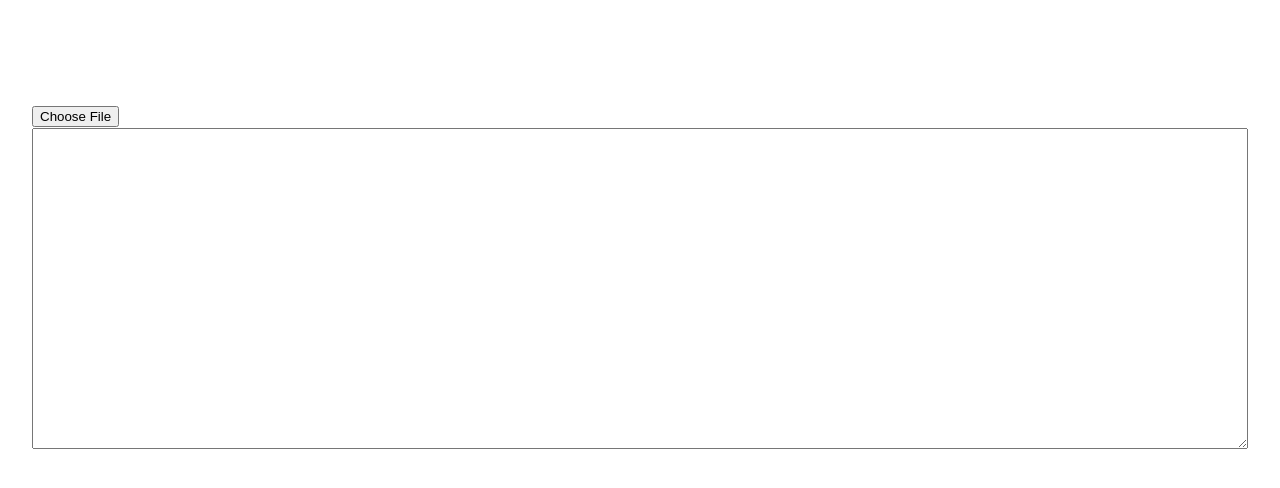
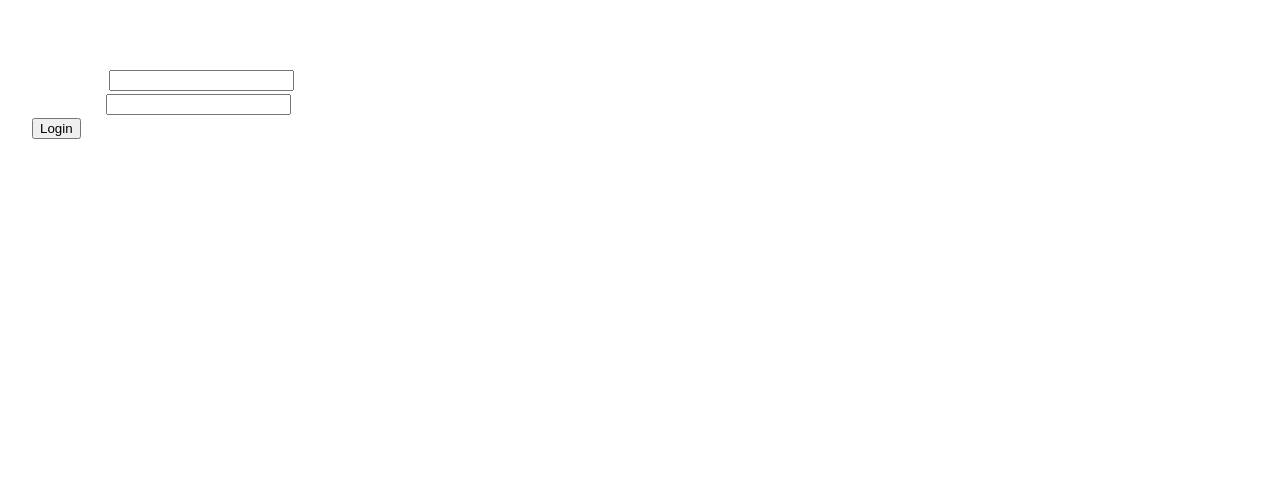
Before and after one commit to EDiosanaFG/SDSAutomationProject, a Vue app in the folder SDS_Extraction_Tool_FrontEnd/: page /login in a window 1280 px wide. Shown: the top 488 px of the page. Built offline with nearby package versions, Linux system fonts and the light colour scheme.

Commit message:
Added login page

```diff
--- a/SDS_Extraction_Tool_FrontEnd/package.json
+++ b/SDS_Extraction_Tool_FrontEnd/package.json
@@ -9,7 +9,9 @@
     "preview": "vite preview"
   },
   "dependencies": {
+    "bcryptjs": "^3.0.2",
     "firebase-tools": "^14.6.0",
+    "pinia": "^3.0.3",
     "vue": "^3.5.13",
     "vue-loading-overlay": "^6.0.6"
   },
--- a/SDS_Extraction_Tool_FrontEnd/src/App.vue
+++ b/SDS_Extraction_Tool_FrontEnd/src/App.vue
@@ -1,84 +1,3 @@
-<script setup>
-  import { ref, computed } from 'vue';
-  import { useLoading } from 'vue-loading-overlay';
-  import 'vue-loading-overlay/dist/css/index.css';
-  import CopyableTable from './components/CopyableTable.vue';
-
-  const statusText = ref('');
-  const picker = ref(null); // File picker
-  const fileName = ref('');
-  const tableData = ref([]); // Table data for copyable table
-
-  async function onFile(e) {
-    const file = e.target.files[0];
-
-    if (!file) {
-      return;
-    }
-
-    const loader = useLoading();
-    const loadingInst = loader.show();
-
-    try {
-
-      // Set status message.
-      statusText.value = `Extracting data from ${file.name}`;
-
-      // Send the file to the API.
-      const form = new FormData();
-      form.append('file', file);
-      const url = 'https://isura-sds-automation-api.duckdns.org/api/extract';
-      const res = await fetch(url, {
-        method: 'POST',
-        body: form
-      });
-
-
-      if (!res.status || res.status !== 200) {
-        throw new Error(`Failed to fetch: ${res.status}`);
-      }
-
-      const json = await res.json();
-      const parsedJson = JSON.parse(json.jsonString);
-      console.log(parsedJson);
-
-      // Set the output text.
-      tableData.value = [parsedJson];
-
-      // Set the status text.
-      statusText.value = 'Data extracted.';
-
-    } catch (error) {
-      statusText.value = `Error: ${error}`;
-    } finally {
-      loadingInst.hide();
-    }
-
-  }
-</script>
-
 <template>
-  <div>
-    <h1>SDS Extraction Tool</h1>
-    <p>Select a Safety Data Sheet .pdf to extract data from.</p>
-  </div>
-
-  <div>
-    <input ref="picker" type="file" accept=".pdf" @change="onFile" class="hidden" />
-  </div>
-
-  <p v-if="statusText">{{ statusText }}</p>
-  <p v-if="fileName">Extracting data from {{ fileName }}...</p>
-
-  <CopyableTable :data="tableData"/>
-
-
-  <footer>
-    <p>Created by: Ethan Diosana</p>
-  </footer>
+  <router-view />
 </template>
-
-
-<style scoped>
-
-</style>
--- /dev/null
+++ b/SDS_Extraction_Tool_FrontEnd/src/config/urls.json
@@ -0,0 +1,10 @@
+{
+    "meta": {
+        "description": "Contains the urls used in this app"
+    },
+    "urls": {
+        "api": {
+            "extractSDSPdfInfo": "https://isura-sds-automation-api.duckdns.org/api/extract"
+        }
+    }
+}
--- a/SDS_Extraction_Tool_FrontEnd/src/main.js
+++ b/SDS_Extraction_Tool_FrontEnd/src/main.js
@@ -1,7 +1,11 @@
 import './assets/main.css'
 
 import { createApp } from 'vue';
+import { createPinia } from 'pinia';
 import App from './App.vue'
+import router from './router';
 
 const app = createApp(App)
+app.use(createPinia()); // User auth
+app.use(router);
 app.mount('#app');
--- /dev/null
+++ b/SDS_Extraction_Tool_FrontEnd/src/router/index.js
@@ -0,0 +1,31 @@
+import { createRouter, createWebHistory } from 'vue-router';
+import Login from '../views/Login.vue';
+import Home from '../views/Home.vue';
+import { useAuthStore } from '@/stores/auth';
+/**
+ * Available routes
+ */
+const routes = [
+    { path: '/login', component: Login },
+    { path: '/', component: Home, meta: { requiresAuth: true } }
+];
+
+const router = createRouter({
+    history: createWebHistory(),
+    routes
+});
+
+
+//Define authentication requirement
+router.beforeEach(async (to, from, next) => {
+    const auth = useAuthStore();
+    if (to.meta.requiresAuth && !auth.isAuthenticated) {
+        return next('/login');
+    }
+    if (to.path === 'login' && !auth.isAuthenticated) {
+        return next('/');
+    }
+    next();
+});
+
+export default router;
--- /dev/null
+++ b/SDS_Extraction_Tool_FrontEnd/src/stores/auth.js
@@ -0,0 +1,28 @@
+import { defineStore } from 'pinia';
+import bcrypt from 'bcryptjs';
+
+export const useAuthStore = defineStore('auth', {
+    state: () => ({
+        isAuthenticated: !!localStorage.getItem('loggedIn'),
+    }),
+    actions: {
+        login(enteredUsername, enteredPassword) {
+            const FIXED_USER = 'isura';
+            const FIXED_HASH = '$2y$10$E6eHYJ/GUYjLLItm6MlSCOZcZz5QeNuAqKctI1ONXUKMs/wHK2bNq'; // your bcrypt hash
+
+            if (
+                enteredUsername === FIXED_USER &&
+                bcrypt.compareSync(enteredPassword, FIXED_HASH)
+            ) {
+                this.isAuthenticated = true;
+                localStorage.setItem('loggedIn', 'true');
+                return true;
+            }
+            return false;
+        },
+        logout() {
+            this.isAuthenticated = false;
+            localStorage.removeItem('loggedIn');
+        },
+    },
+});
--- /dev/null
+++ b/SDS_Extraction_Tool_FrontEnd/src/views/Home.vue
@@ -0,0 +1,84 @@
+<script setup>
+import { ref } from 'vue';
+import { useLoading } from 'vue-loading-overlay';
+import 'vue-loading-overlay/dist/css/index.css';
+import CopyableTable from '../components/CopyableTable.vue';
+import { urls } from '../config/urls.json';
+
+const statusText = ref('');
+const picker = ref(null); // File picker
+const fileName = ref('');
+const tableData = ref([]); // Table data for copyable table
+
+async function onFile(e) {
+    const file = e.target.files[0];
+
+    if (!file) {
+        return;
+    }
+
+    const loader = useLoading();
+    const loadingInst = loader.show();
+
+    try {
+
+        // Set status message.
+        statusText.value = `Extracting data from ${file.name}`;
+
+        // Send the file to the API.
+        const form = new FormData();
+        form.append('file', file);
+        const url = urls.api.extractSDSPfInfo;
+        const res = await fetch(url, {
+            method: 'POST',
+            body: form
+        });
+
+
+        if (!res.status || res.status !== 200) {
+            throw new Error(`Failed to fetch: ${res.status}`);
+        }
+
+        const json = await res.json();
+        const parsedJson = JSON.parse(json.jsonString);
+        console.log(parsedJson);
+
+        // Set the output text.
+        tableData.value = [parsedJson];
+
+        // Set the status text.
+        statusText.value = 'Data extracted.';
+
+    } catch (error) {
+        statusText.value = `Error: ${error}`;
+    } finally {
+        loadingInst.hide();
+    }
+
+}
+</script>
+
+
+<template>
+    <div>
+        <h1>SDS Extraction Tool</h1>
+        <p>Select a Safety Data Sheet .pdf to extract data from.</p>
+    </div>
+
+    <div>
+        <input ref="picker" type="file" accept=".pdf" @change="onFile" class="hidden" />
+    </div>
+
+    <p v-if="statusText">{{ statusText }}</p>
+    <p v-if="fileName">Extracting data from {{ fileName }}...</p>
+
+    <CopyableTable :data="tableData" />
+
+
+    <footer>
+        <p>Created by: Ethan Diosana</p>
+    </footer>
+</template>
+
+
+<style scoped></style>
--- /dev/null
+++ b/SDS_Extraction_Tool_FrontEnd/src/views/Login.vue
@@ -0,0 +1,43 @@
+<script setup>
+import { ref } from 'vue';
+import { useRouter } from 'vue-router';
+import { useAuthStore } from '@/stores/auth';
+
+const auth=useAuthStore(); // Use the authentication storage
+const router = useRouter();
+const username = ref('');
+const password = ref('');
+const error = ref('');
+const loading = ref(false);
+
+const handleSubmit = async () => {
+    loading.value = true;
+    error.value = "";
+    if (auth.login(username.value, password.value)) {
+        router.push("/");
+    } else {
+        error.value = "Invalid credentials";
+        loading.value = false;
+    }
+}
+</script>
+
+<template>
+    <div class="login-container">
+        <h2>Login</h2>
+        <form @submit.prevent="handleSubmit">
+            <div>
+                <label for="username">Username:</label>
+                <input id="username" type="text" v-model="username" required />
+            </div>
+            <div>
+                <label for="password">password:</label>
+                <input id="password" type="text" v-model="password" required />
+            </div>
+            <button type="submit" :disabled="loading">
+                {{ loading ? "Logging in..." : "Login" }}
+            </button>
+            <p v-if="error" class="error">{{ error }}</p>
+        </form>
+    </div>
+</template>
```
Also changed, not shown: 1 other file (tests, documents, lock files or other folders).
